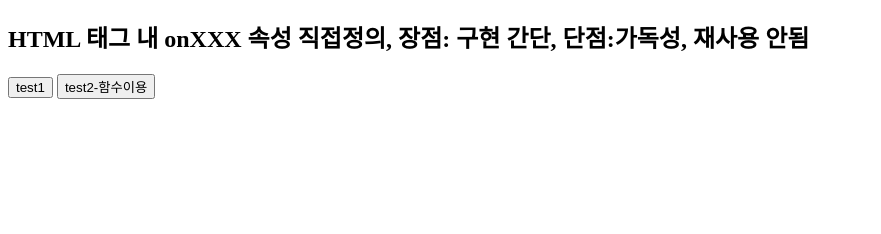
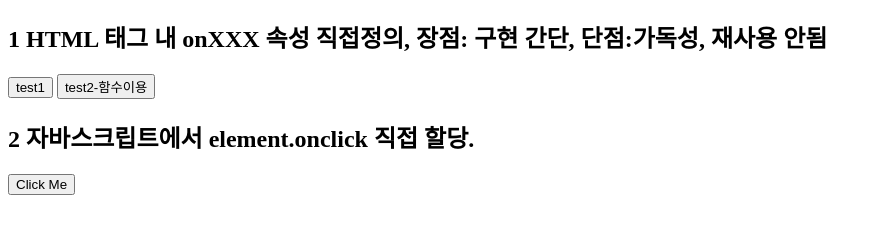
Before and after one commit to lsy3709/HTML_WORK_Busanit501, a plain HTML site: page 250512/js/ex2_event.html in a window 1280 px wide. Shown: the part 70-304 px from the top of the page, without its empty margins (0-881 px from the left). Drawn offline with Linux system fonts and the light colour scheme.

Commit message:
4교시, 방법2, 자바스크립트 태그 내부에서 작업하는 onclick

```diff
--- a/250512/js/ex2_event.html
+++ b/250512/js/ex2_event.html
@@ -9,11 +9,14 @@
 
 <body>
     <h1>이벤트 설정 및 적용하는 다양한 방법 </h1>
-    <h2>HTML 태그 내 onXXX 속성 직접정의, 장점: 구현 간단, 단점:가독성, 재사용 안됨 </h2>
+    <h2>1 HTML 태그 내 onXXX 속성 직접정의, 장점: 구현 간단, 단점:가독성, 재사용 안됨 </h2>
     <!-- 함수를 사용하기 전 구조 -->
     <input type="button" value="test1" onclick="alert('hi')">
     <!-- 함수를 사용하는 구조 -->
     <input type="button" value="test2-함수이용" onclick="sayHi()">
+
+    <h2>2 자바스크립트에서 element.onclick 직접 할당. </h2>
+    <input type="button" id="btn1" value="Click Me">
     <script>
         //script 태그는 가급적이면, body 태그의 가장 아랫 부분에 작성,
         // 이유? html 렌더링(화면 그려주는데,) , 자바스크립트 문법이
@@ -22,11 +25,20 @@
         // function 함수명(매개변수 자리) {
         //     해당 기능
         // }
+        // 방법1 , html 태그 내부의 onclick 곳에서 작업.
         function sayHi() {
             alert('함수 이용한 hi')
         }
         // onclick 하는 곳에 함수를 이용함,
         // 함수 이용법 : 함수명(), ex) sayHi()
+
+        // 방법2, <script> 태그 내부에서 작업, 작업 공간의 분리
+        // 요소.onclick = 함수를 직접 정의,
+        // 요소 : 먼저 버튼을 선택한다.
+        // ex) document.getElementById('btn1')
+        document.getElementById('btn1').onclick = function () {
+            alert("요소에 직접 onclick 붙여서 이벤트 처리하기")
+        }
     </script>
 </body>
 
```
